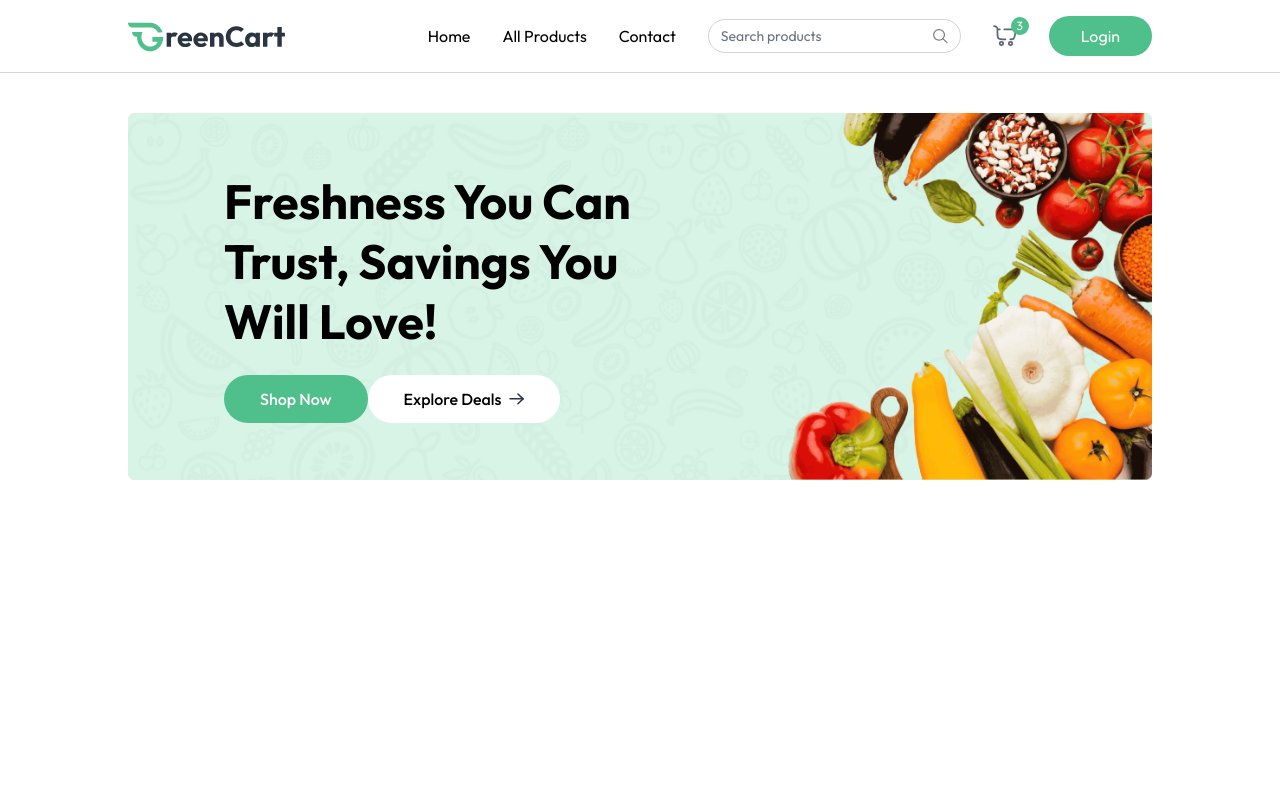
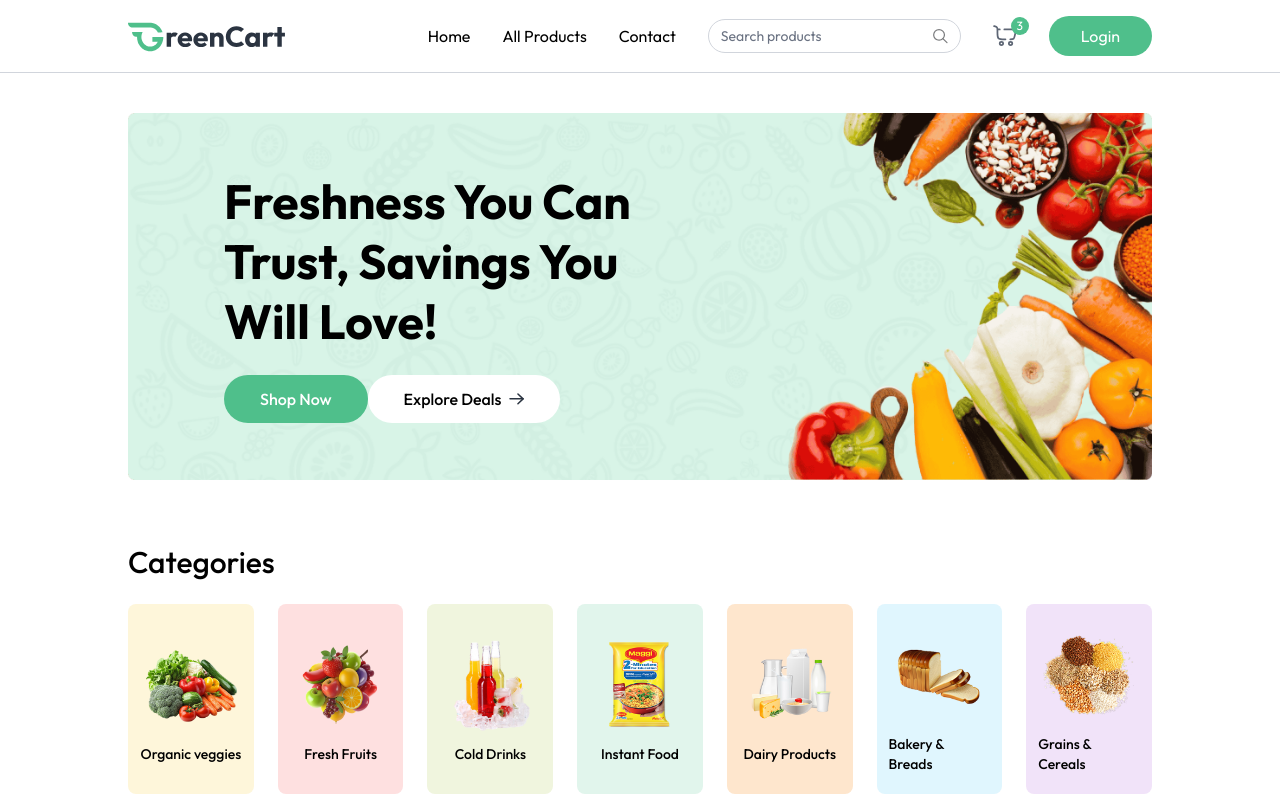
Before and after one commit to NSujjwal2003/InstaGrocery, a React (Vite) app in the folder client/: page / in a window 1280 px wide. Built offline with nearby package versions, Linux system fonts and the light colour scheme.

Commit message:
categories section made

```diff
--- /dev/null
+++ b/client/src/components/Categories.jsx
@@ -0,0 +1,35 @@
+import React, { useContext } from 'react';
+import { assets, categories } from '../assets/assets';
+import { AppContext } from '../context/AppContext';
+
+const Categories = () => {
+     const { navigate} = useContext(AppContext);
+  return (
+    <div className="mt-16">
+      <p className="text-2xl md:text-3xl font-medium">Categories</p>
+
+      <div className="grid grid-cols-2 sm:grid-cols-3 md:grid-cols-5 lg:grid-cols-6 xl:grid-cols-7 gap-6 mt-6">
+        {categories.map((category, index) => (
+          <div
+            key={index}
+            className="group cursor-pointer py-5 px-3 gap-2 rounded-lg flex flex-col justify-center items-center"
+            style={{ backgroundColor: category.bgColor }}
+            onClick={() =>{
+                navigate(`/products/${category.path.toLowerCase()}`);
+                scrollTo(0, 0);
+            }}
+          >
+            <img
+              className="group-hover:scale-110 transition-transform"
+              src={category.image}
+              alt={category.text}
+            />
+            <p className="text-sm font-medium">{category.text}</p>
+          </div>
+        ))}
+      </div>
+    </div>
+  );
+};
+
+export default Categories;
--- a/client/src/pages/Home.jsx
+++ b/client/src/pages/Home.jsx
@@ -1,10 +1,12 @@
 import React from 'react'
 import MainBanner from '../components/MainBanner'
+import Categories from '../components/Categories'
 
 const Home = () => {
   return (
     <div className='mt-10'>
       <MainBanner/>
+      <Categories/>
     </div>
   )
 }
```
